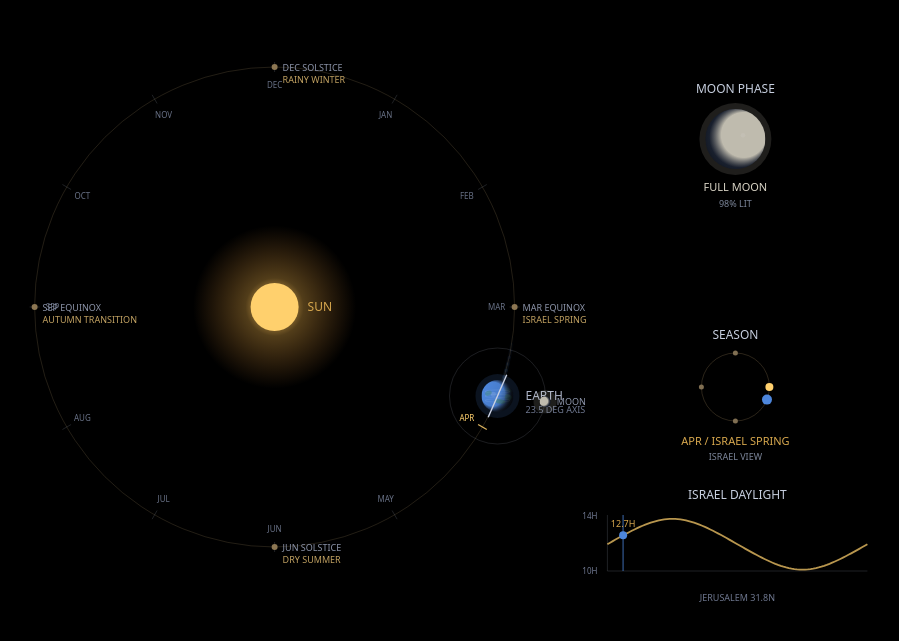
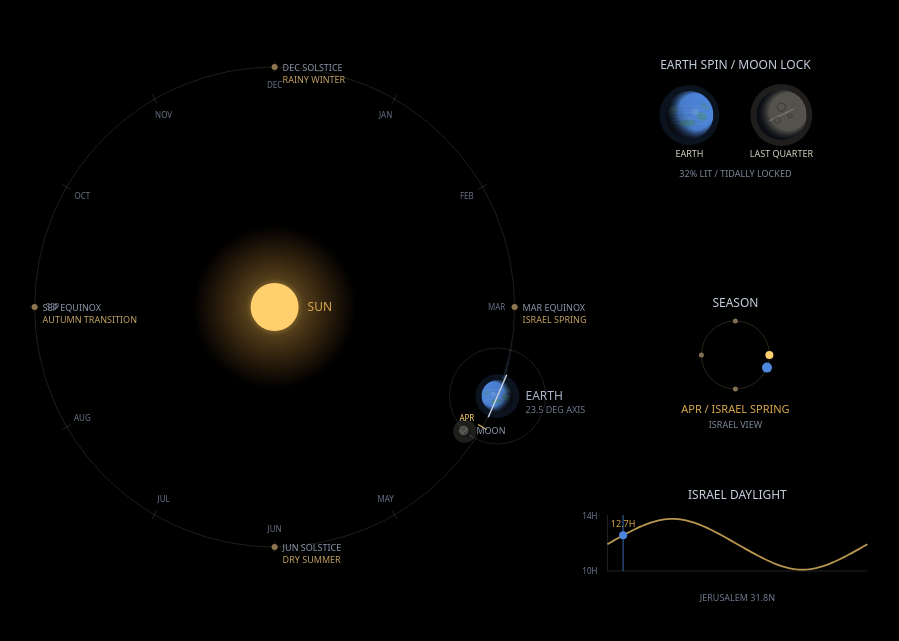
Before and after one commit to OrelMag/SolarSystemWallpaper, a plain HTML site: page EarthMoonSeasons/index.html in a window 1280 px wide. Shown: the part 109-750 px from the top of the page, without its empty margins (263-1162 px from the left). Drawn offline with Linux system fonts and the light colour scheme.

Commit message:
Show synced Earth and Moon rotation

```diff
--- a/EarthMoonSeasons/index.html
+++ b/EarthMoonSeasons/index.html
@@ -43,6 +43,9 @@
   ];
   const israelLat = 31.8 * Math.PI / 180;
   const axisTilt = 23.5 * Math.PI / 180;
+  const yearSpeed = 0.45;
+  const earthDaysPerYear = 365.25;
+  const moonOrbitsPerYear = 13.37;
 
   function norm(a) {
     return ((a % TAU) + TAU) % TAU;
@@ -170,6 +173,31 @@
     ctx.restore();
   }
 
+  function drawMoonSurface(x, y, r, faceAngle) {
+    const craters = [
+      [0.14, -0.28, 0.16], [-0.24, 0.12, 0.11], [0.30, 0.18, 0.08]
+    ];
+    ctx.save();
+    ctx.beginPath();
+    ctx.arc(x, y, r, 0, TAU);
+    ctx.clip();
+    ctx.translate(x, y);
+    ctx.rotate(faceAngle);
+    ctx.strokeStyle = "rgba(255,255,255,0.22)";
+    ctx.lineWidth = Math.max(1, r * 0.04);
+    ctx.beginPath();
+    ctx.moveTo(-r * 0.55, 0);
+    ctx.lineTo(r * 0.55, 0);
+    ctx.stroke();
+    for (const [cx, cy, size] of craters) {
+      ctx.beginPath();
+      ctx.arc(cx * r, cy * r, size * r, 0, TAU);
+      ctx.strokeStyle = "rgba(0,0,0,0.30)";
+      ctx.stroke();
+    }
+    ctx.restore();
+  }
+
   function moonPhaseName(phase) {
     const names = ["NEW MOON", "WAXING CRESCENT", "FIRST QUARTER", "WAXING GIBBOUS", "FULL MOON", "WANING GIBBOUS", "LAST QUARTER", "WANING CRESCENT"];
     return names[Math.floor((norm(phase) / TAU) * 8 + 0.5) % 8];
@@ -245,6 +273,11 @@
     ctx.restore();
   }
 
+  function drawMoon(x, y, r, phase, lightAngle, faceAngle) {
+    drawPhaseMoon(x, y, r, phase, lightAngle);
+    drawMoonSurface(x, y, r, faceAngle);
+  }
+
   function drawSun(x, y, r) {
     const glow = ctx.createRadialGradient(x, y, 2, x, y, r * 3.4);
     glow.addColorStop(0, "rgba(255, 210, 112, 0.98)");
@@ -267,8 +300,9 @@
     const moonOrbit = Math.max(34, unit * 0.060);
     const moonR = Math.max(4, unit * 0.007);
     const sunR = Math.max(16, unit * 0.030);
-    const year = norm(t * 0.45 + 0.2);
-    const moonA = norm(year + Math.PI + t * 7.2);
+    const year = norm(t * yearSpeed + 0.2);
+    const moonA = norm(year + Math.PI + year * moonOrbitsPerYear);
+    const earthSpin = year * earthDaysPerYear;
     const seasonNow = currentSeason(year);
     const monthNow = currentMonth(year);
 
@@ -317,7 +351,7 @@
 
     orbit(earthX, earthY, moonOrbit, "rgba(174, 181, 200, 0.16)");
     trail(earthX, earthY, moonOrbit, moonA, "#d8d3c4", 1);
-    drawEarth(earthX, earthY, earthR, sunAngleFromEarth, t * 18);
+    drawEarth(earthX, earthY, earthR, sunAngleFromEarth, earthSpin);
     ctx.strokeStyle = "#cbd2e3";
     ctx.lineWidth = 1.4;
     ctx.beginPath();
@@ -328,17 +362,19 @@
     label("EARTH", earthX + earthR + 12, earthY + 4, "#aeb5c8", 12);
     label("23.5 DEG AXIS", earthX + earthR + 12, earthY + 17, "#6f7890", 9);
 
-    drawPhaseMoon(moonX, moonY, moonR, phase, moonLight);
+    drawMoon(moonX, moonY, moonR, phase, moonLight, Math.atan2(earthY - moonY, earthX - moonX));
     label("MOON", moonX + moonR + 6, moonY + 3, "#8d95aa", 9);
 
     if (w > 760 && h > 430) {
       const ix = w * 0.78;
-      const py = h * 0.31;
-      const sy = h * 0.62;
-      label("MOON PHASE", ix, py - 46, "#c7cfdf", 12, "center");
-      drawPhaseMoon(ix, py, 30, phase, -0.45);
-      label(moonPhaseName(phase), ix, py + 52, "#d8d3c4", 11, "center");
-      label(`${Math.round(((1 - Math.cos(phase)) / 2) * 100)}% LIT`, ix, py + 68, "#7d879b", 9, "center");
+      const py = h * 0.28;
+      const sy = h * 0.58;
+      label("EARTH SPIN / MOON LOCK", ix, py - 46, "#c7cfdf", 12, "center");
+      drawEarth(ix - 46, py, 24, -0.45, earthSpin);
+      drawMoon(ix + 46, py, 25, phase, -0.45, -0.45);
+      label("EARTH", ix - 46, py + 42, "#d8d3c4", 9, "center");
+      label(moonPhaseName(phase), ix + 46, py + 42, "#d8d3c4", 9, "center");
+      label(`${Math.round(((1 - Math.cos(phase)) / 2) * 100)}% LIT / TIDALLY LOCKED`, ix, py + 62, "#7d879b", 9, "center");
 
       label("SEASON", ix, sy - 48, "#c7cfdf", 12, "center");
       orbit(ix, sy, 34, "rgba(195, 166, 115, 0.22)");
```
Also changed, not shown: 1 other file.
